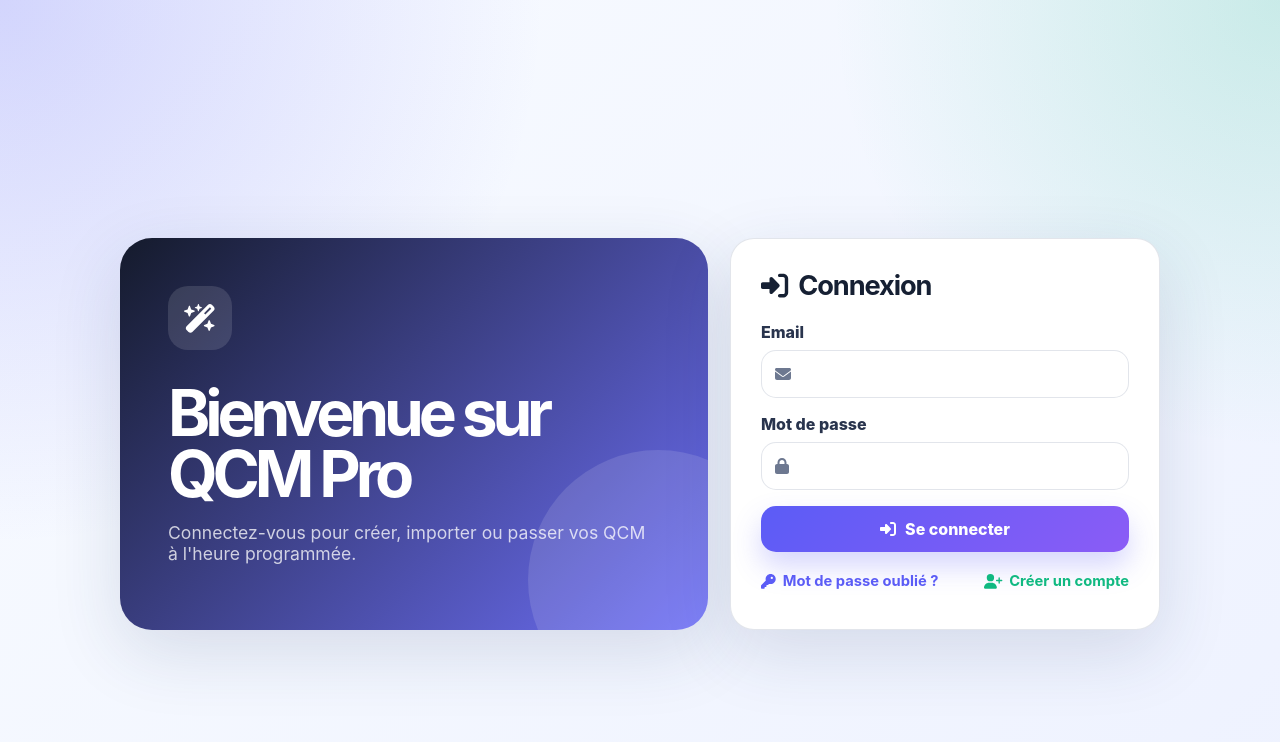
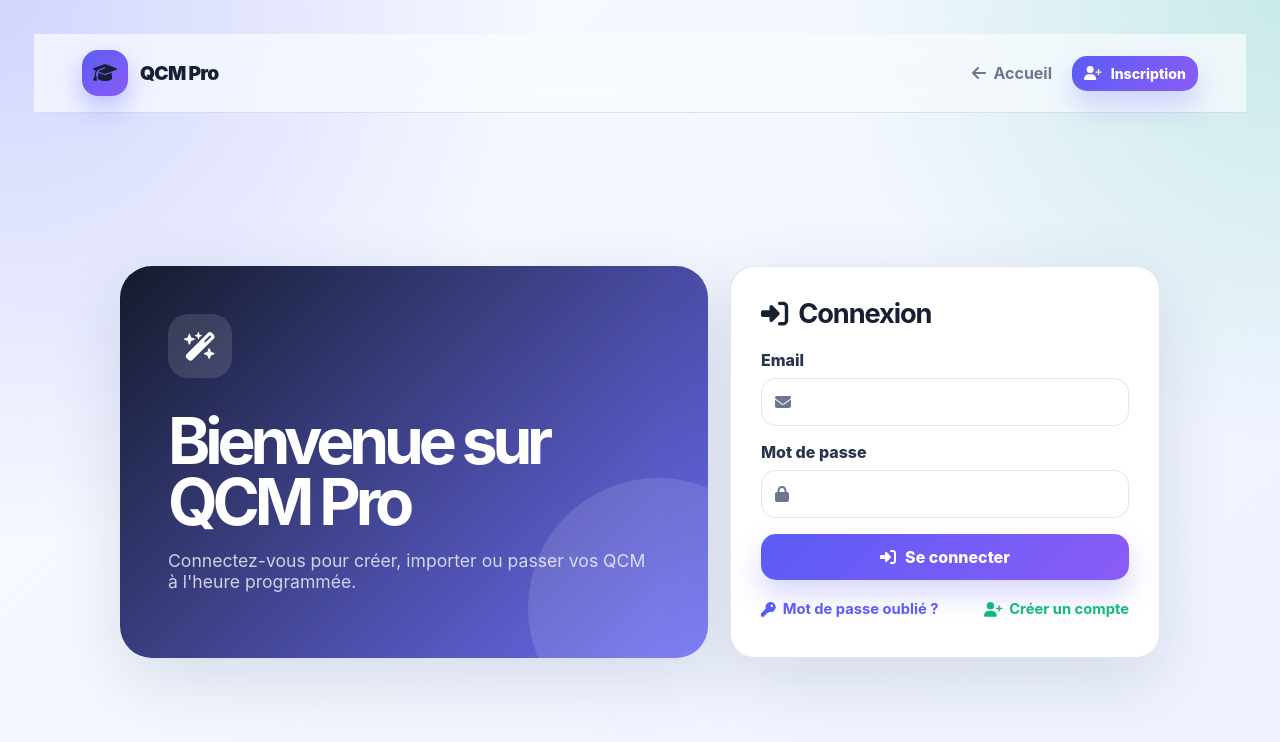
Before and after one commit to dembouz07/qcm_pro_front, a React (Vite) app: page /login in a window 1280 px wide. Shown: the top 742 px of the page. Built offline with nearby package versions, Linux system fonts and the light colour scheme; no server answers.

Commit message:
feat: barre de navigation vers accueil sur login et inscription

```diff
--- /dev/null
+++ b/src/components/AuthTopbar.jsx
@@ -0,0 +1,30 @@
+import { Link } from 'react-router-dom';
+import { FontAwesomeIcon } from '@fortawesome/react-fontawesome';
+import { faGraduationCap, faArrowLeft, faRightToBracket, faUserPlus } from '@fortawesome/free-solid-svg-icons';
+
+export default function AuthTopbar({ active }) {
+  return (
+    <header className="auth-topbar">
+      <Link className="brand auth-topbar-brand" to="/">
+        <span className="brand-icon"><FontAwesomeIcon icon={faGraduationCap} /></span>
+        <span>QCM Pro</span>
+      </Link>
+
+      <div className="auth-topbar-actions">
+        <Link className="auth-topbar-link" to="/">
+          <FontAwesomeIcon icon={faArrowLeft} /> Accueil
+        </Link>
+        {active !== 'login' && (
+          <Link className="secondary-btn small" to="/login">
+            <FontAwesomeIcon icon={faRightToBracket} /> Connexion
+          </Link>
+        )}
+        {active !== 'register' && (
+          <Link className="primary-btn small" to="/register">
+            <FontAwesomeIcon icon={faUserPlus} /> Inscription
+          </Link>
+        )}
+      </div>
+    </header>
+  );
+}
--- a/src/pages/Login.jsx
+++ b/src/pages/Login.jsx
@@ -4,6 +4,7 @@ import { FontAwesomeIcon } from '@fortawesome/react-fontawesome';
 import { faEnvelope, faLock, faRightToBracket, faWandMagicSparkles, faKey, faUserPlus } from '@fortawesome/free-solid-svg-icons';
 import { useAuth } from '../AuthContext.jsx';
 import { getApiError } from '../api.js';
+import AuthTopbar from '../components/AuthTopbar.jsx';
 
 export default function Login() {
   const { login } = useAuth();
@@ -29,6 +30,7 @@ export default function Login() {
 
   return (
     <section className="auth-page">
+      <AuthTopbar active="login" />
       <div className="auth-card">
         <div className="auth-hero">
           <span><FontAwesomeIcon icon={faWandMagicSparkles} /></span>
--- a/src/pages/Register.jsx
+++ b/src/pages/Register.jsx
@@ -4,6 +4,7 @@ import { FontAwesomeIcon } from '@fortawesome/react-fontawesome';
 import { faEnvelope, faLock, faUserPlus, faKey, faRightToBracket, faGraduationCap, faCircleCheck } from '@fortawesome/free-solid-svg-icons';
 import { getApiError } from '../api.js';
 import { useAuth } from '../AuthContext.jsx';
+import AuthTopbar from '../components/AuthTopbar.jsx';
 
 export default function Register() {
   const { register } = useAuth();
@@ -29,6 +30,7 @@ export default function Register() {
 
   return (
     <section className="auth-page">
+      <AuthTopbar active="register" />
       <div className="auth-card">
         <div className="auth-hero">
           <span><FontAwesomeIcon icon={faGraduationCap} /></span>
--- a/src/styles.css
+++ b/src/styles.css
@@ -283,7 +283,37 @@ label { display: flex; flex-direction: column; gap: 8px; font-weight: 800; color
 .loader { width: 28px; height: 28px; border: 3px solid var(--border); border-top-color: var(--primary); border-radius: 50%; animation: spin 0.8s linear infinite; }
 @keyframes spin { to { transform: rotate(360deg); } }
 
-.auth-page { min-height: 100vh; display: grid; place-items: center; padding: 30px; width: 100%; }
+.auth-page { min-height: 100vh; display: grid; place-items: center; padding: 96px 30px 40px; width: 100%; position: relative; }
+
+.auth-topbar {
+  position: absolute;
+  top: 0;
+  left: 0;
+  right: 0;
+  display: flex;
+  align-items: center;
+  justify-content: space-between;
+  gap: 12px;
+  flex-wrap: wrap;
+  padding: 16px clamp(16px, 5vw, 48px);
+  background: rgba(248, 251, 255, 0.72);
+  backdrop-filter: blur(12px);
+  border-bottom: 1px solid var(--border);
+  z-index: 5;
+}
+.auth-topbar-brand { color: var(--text); font-size: 1.2rem; }
+.auth-topbar-actions { display: flex; align-items: center; gap: 10px; flex-wrap: wrap; }
+.auth-topbar-link {
+  display: inline-flex;
+  align-items: center;
+  gap: 7px;
+  font-weight: 700;
+  color: var(--muted);
+  padding: 8px 10px;
+  border-radius: 12px;
+  transition: 0.18s ease;
+}
+.auth-topbar-link:hover { color: var(--primary); }
 .auth-card { display: grid; grid-template-columns: 1fr 430px; max-width: 1040px; width: 100%; gap: 22px; align-items: stretch; }
 .auth-hero {
   padding: 48px;
```
